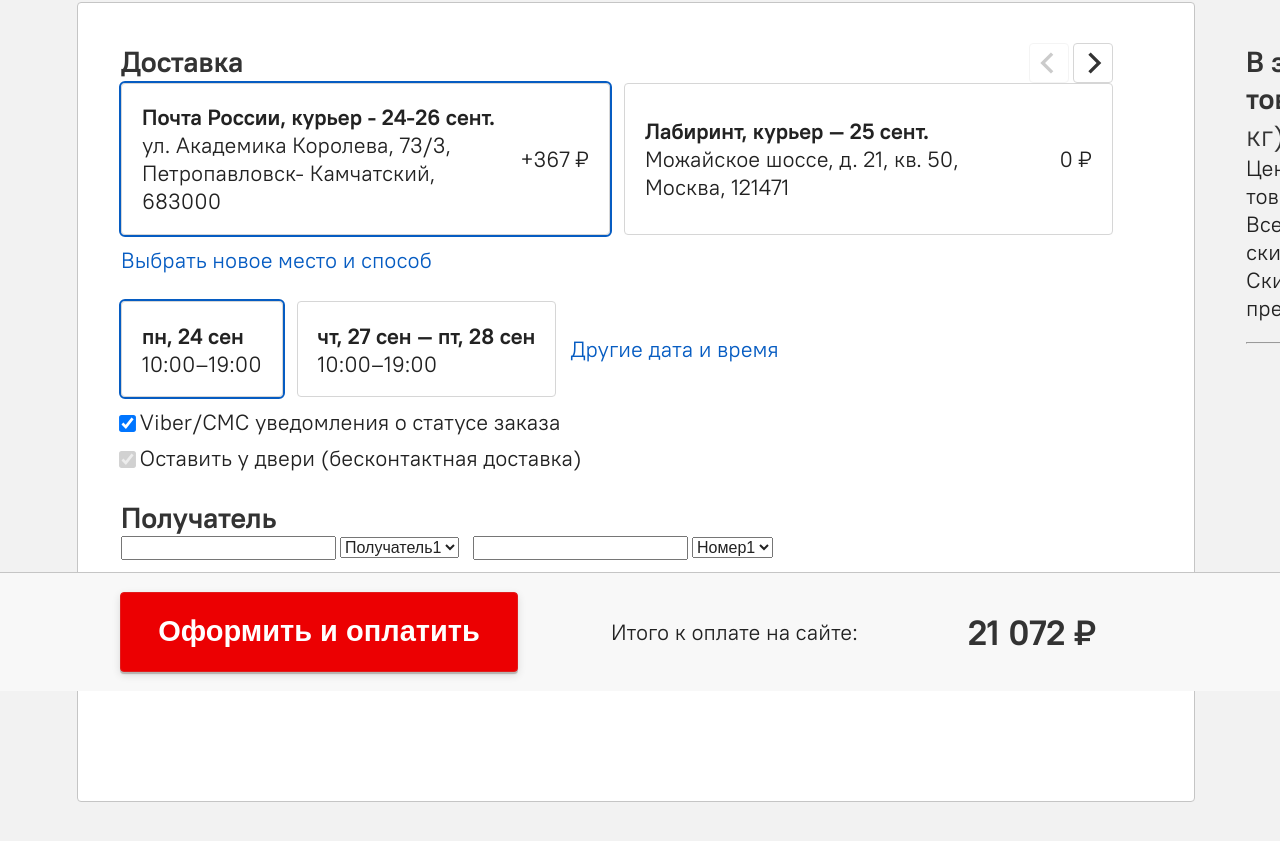
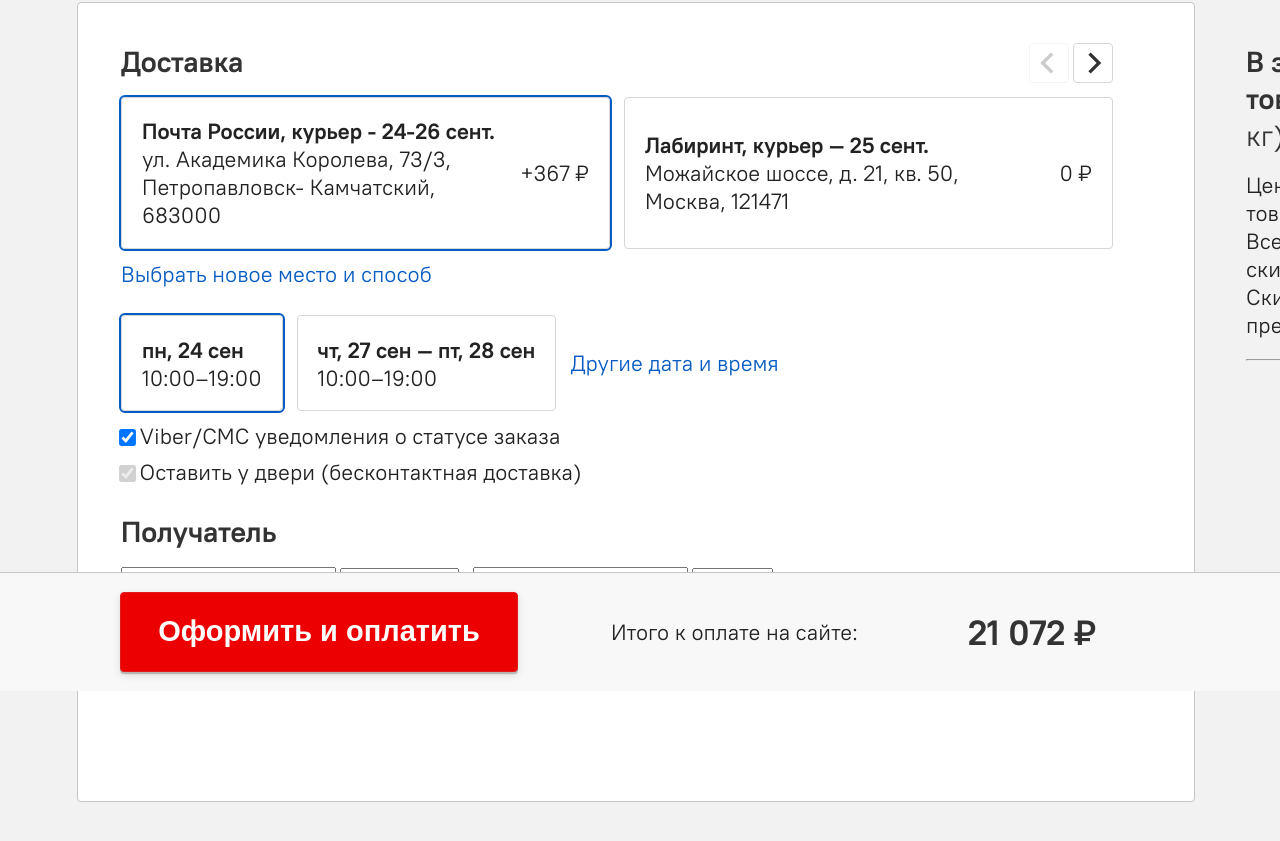
Before and after one commit to 1n1k/labirint, a plain HTML site: page index.html in a window 1280 px wide. Shown: the part 109-950 px from the top of the page. Drawn offline with Linux system fonts and the light colour scheme.

Commit message:
Add files via upload

```diff
--- a/css/style.css
+++ b/css/style.css
@@ -28,7 +28,7 @@
     color: #333333;
     font-weight: 700;
     line-height: 37px;
-    /* margin-bottom: 17px; */
+    margin-bottom: 17px;
 }
 
 a {
```
